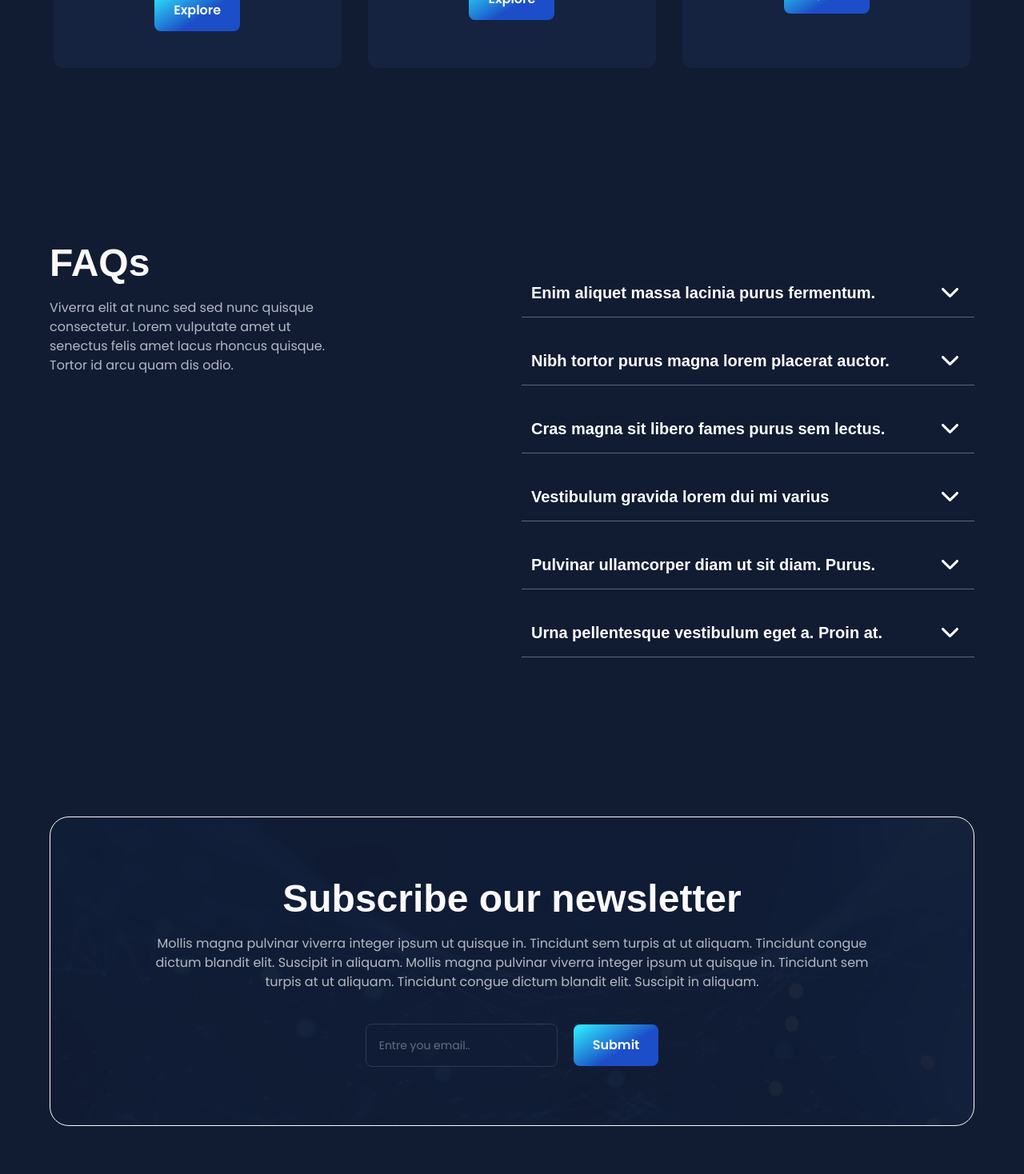
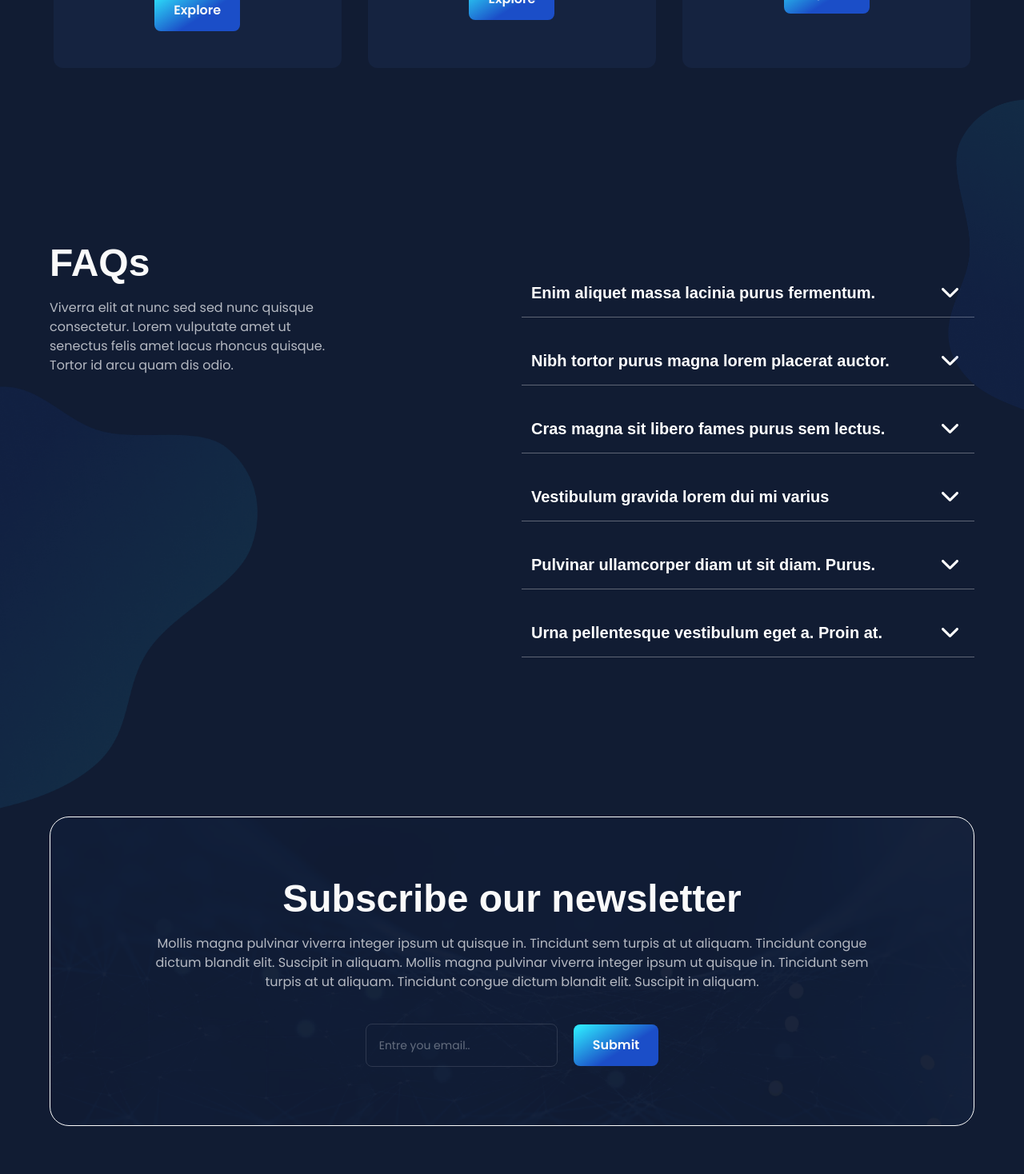
Before and after one commit to rinklepoonia/quanticx, a React (Create React App) app: page / in a window 1280 px wide. Shown: the part 4880-6348 px from the top of the page at 80% size. Built offline with nearby package versions, Linux system fonts and the light colour scheme; a web font is replaced by a local one.

Commit message:
apply accordian ellip

```diff
--- a/src/components/Accordian.jsx
+++ b/src/components/Accordian.jsx
@@ -1,6 +1,8 @@
 import React, { useRef, useState } from 'react'
 import { AccordianData } from '../common/Helper'
-import {AccTopArrow,AccBottomArrow} from '../components/Icons'
+import { AccTopArrow, AccBottomArrow } from '../components/Icons'
+import RightEllip from '../assets/images/png/accRightEllip.png'
+import LeftEllip from '../assets/images/png/accLeftEllip.png'
 
 
 const AccordionItem = ({ accHeading, accPara , isOpen, onClick }) => {
@@ -46,7 +48,23 @@ function Accordian() {
     };
 
   return (
-    <div className="bg-bodyBlue mt-[-1px] lg:py-44 md:py-24 sm:py-14 py-10">
+    <div className="bg-bodyBlue mt-[-1px] lg:py-44 md:py-24 sm:py-14 py-10 relative">
+      {/* =====rightEllip====== */}
+      <div className="absolute right-0 top-0 lg:block hidden">
+        <img
+          className="max-w-[801px] h-[553px]"
+          src={RightEllip}
+          alt="RightEllip"
+        />
+      </div>
+      {/* ======left-ellip====== */}
+      <div className="absolute left-0 top-[40%] lg:block hidden">
+        <img
+          className="max-w-[801px] h-[553px]"
+          src={LeftEllip}
+          alt="LeftEllip"
+        />
+      </div>
       <div className="container px-3">
         <div className="row max-lg:justify-center">
           <div className="lg:w-[50%] w-full px-3">
--- a/src/components/NewsLetter.jsx
+++ b/src/components/NewsLetter.jsx
@@ -26,7 +26,7 @@ function NewsLetter() {
   return (
     <div className="bg-bodyBlue mt-[-1px] pb-16">
       <div className="container px-3">
-        <div className="bg-[url('./assets/images/png/newsletterBgImg.png')] bg-full border border-darkWhite rounded-3xl lg:py-[73px] lg:px-28 p-10">
+        <div className="bg-[url('./assets/images/png/newsletterBgImg.png')] bg-full border border-darkWhite rounded-3xl lg:py-[73px] lg:px-28 p-10 relative">
           <div className="flex flex-col justify-center items-center">
             <h2 className="font-khula font-bold lg:text-5xl md:text-4xl text-3xl lg:leading-[57.6px] leading-[35px] text-darkWhite pb-4 text-center">
               Subscribe our newsletter
```
Also changed, not shown: src/assets/images/png/accLeftEllip.png (added), src/assets/images/png/accRightEllip.png (added).
